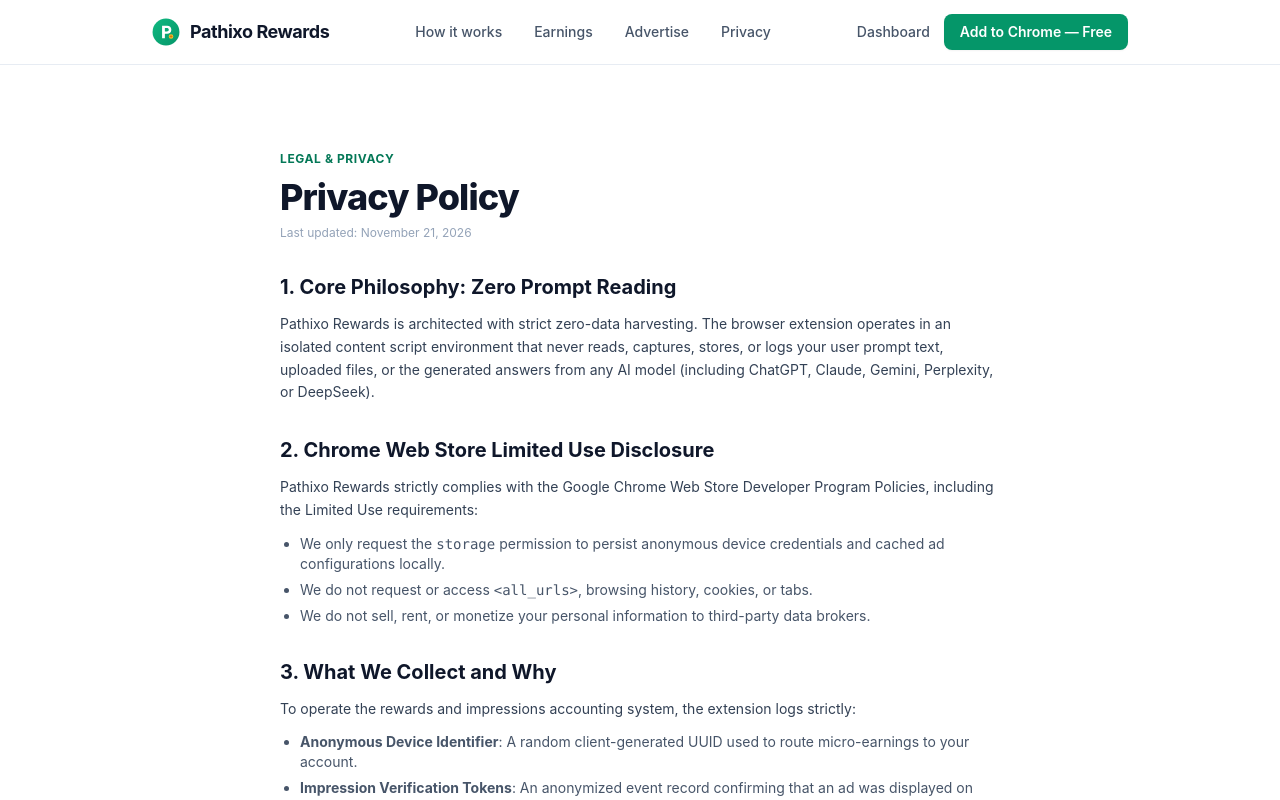
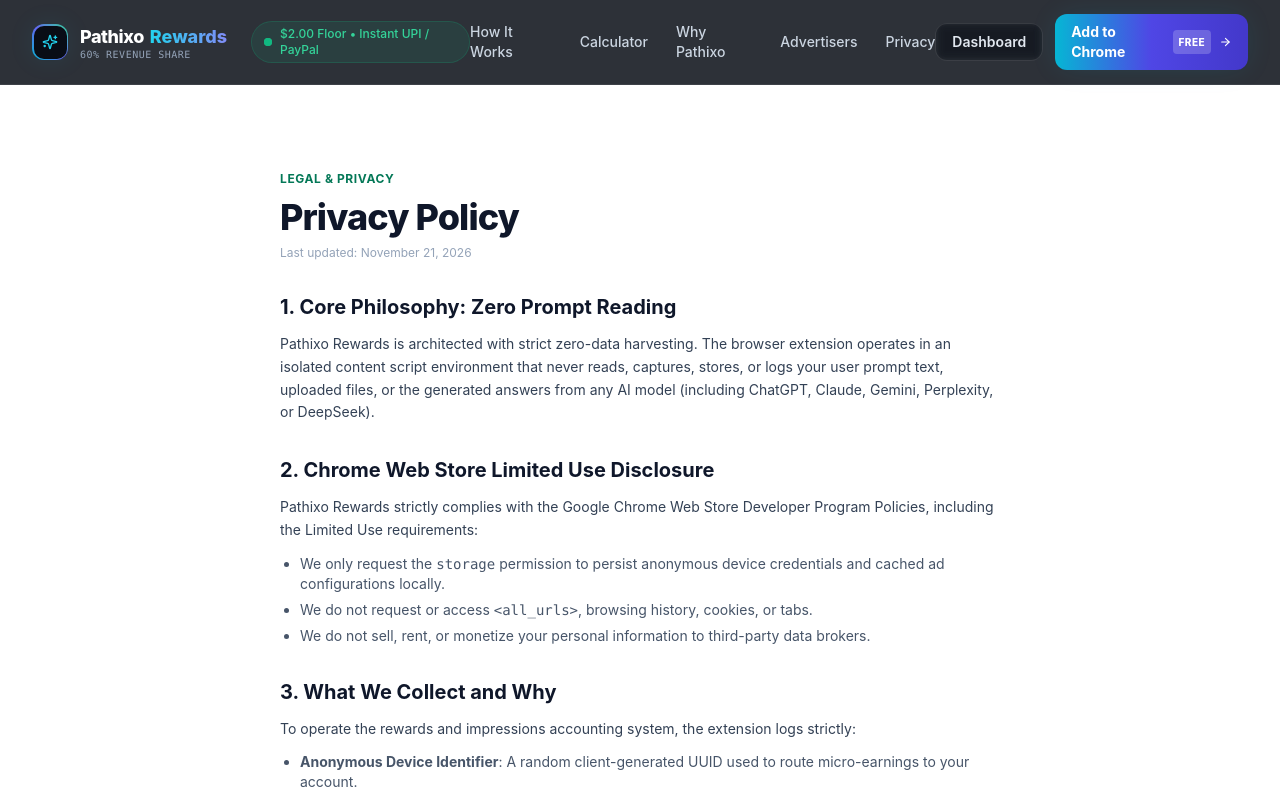
Before and after one commit to jhaabhijeet864/Pathixo_Rewards, a Next.js app in the folder apps/web/: page /privacy in a window 1280 px wide. Shown: the top 800 px of the page. Built offline with nearby package versions, Linux system fonts and the light colour scheme.

Commit message:
feat(web): build expansive 100% zoom responsive navbar with mobile drawer

```diff
--- a/apps/web/components/Navbar.tsx
+++ b/apps/web/components/Navbar.tsx
@@ -1,39 +1,68 @@
 'use client';
 
+import { useState } from 'react';
 import Link from 'next/link';
+import { Menu, X, ArrowRight, Shield, Zap, Sparkles } from 'lucide-react';
 
 export function Navbar() {
+  const [mobileMenuOpen, setMobileMenuOpen] = useState(false);
   const basePath = process.env.NEXT_PUBLIC_BASE_PATH || '';
+
   return (
-    <header className="sticky top-0 z-50 border-b border-slate-200/80 bg-white/95 backdrop-blur-sm">
-      <div className="mx-auto flex max-w-5xl items-center justify-between px-6 py-3.5">
-        {/* Brand */}
-        <Link href="/" className="flex items-center gap-2.5 transition-opacity hover:opacity-90">
-          <img src={`${basePath}/icon.svg`} alt="Pathixo Rewards" className="h-7 w-7 rounded-md" />
-          <span className="text-lg font-bold tracking-tight text-slate-900">Pathixo Rewards</span>
-        </Link>
+    <header className="sticky top-0 z-50 w-full border-b border-white/[0.08] bg-[#090d16]/85 backdrop-blur-xl transition-all">
+      <div className="mx-auto flex max-w-7xl items-center justify-between px-4 sm:px-6 lg:px-8 py-3.5">
 
-        {/* Navigation Links */}
-        <nav className="hidden items-center gap-8 text-sm font-medium text-slate-600 sm:flex">
-          <Link href="#how-it-works" className="transition-colors hover:text-slate-900">
-            How it works
+        {/* Brand Identity */}
+        <div className="flex items-center gap-6">
+          <Link href="/" className="group flex items-center gap-3 transition-transform hover:scale-[1.02]">
+            <div className="relative flex h-9 w-9 items-center justify-center rounded-xl bg-gradient-to-tr from-cyan-500 via-indigo-500 to-emerald-400 p-[1.5px] shadow-glow">
+              <div className="flex h-full w-full items-center justify-center rounded-[10px] bg-[#090d16]">
+                <Sparkles className="h-4 w-4 text-cyan-400 transition-transform group-hover:rotate-12" />
+              </div>
+            </div>
+            <div className="flex flex-col">
+              <div className="flex items-center gap-1.5">
+                <span className="text-lg font-extrabold tracking-tight text-white">Pathixo</span>
+                <span className="bg-gradient-to-r from-cyan-400 to-indigo-400 bg-clip-text text-lg font-extrabold text-transparent">Rewards</span>
+              </div>
+              <span className="text-[10px] font-mono tracking-wider text-slate-400 -mt-1">60% REVENUE SHARE</span>
+            </div>
           </Link>
-          <Link href="#calculator" className="transition-colors hover:text-slate-900">
-            Earnings
+
+          {/* Network Health Ticker */}
+          <div className="hidden lg:flex items-center gap-2 rounded-full border border-emerald-500/20 bg-emerald-500/10 px-3 py-1 text-xs font-medium text-emerald-400">
+            <span className="relative flex h-2 w-2">
+              <span className="absolute inline-flex h-full w-full animate-ping rounded-full bg-emerald-400 opacity-75"></span>
+              <span className="relative inline-flex h-2 w-2 rounded-full bg-emerald-500"></span>
+            </span>
+            <span>$2.00 Floor • Instant UPI / PayPal</span>
+          </div>
+        </div>
+
+        {/* Desktop Navigation Links */}
+        <nav className="hidden md:flex items-center gap-7 text-sm font-medium text-slate-300">
+          <Link href="#how-it-works" className="transition-colors hover:text-white">
+            How It Works
           </Link>
-          <Link href="/advertise" className="transition-colors hover:text-slate-900">
-            Advertise
+          <Link href="#calculator" className="transition-colors hover:text-white">
+            Calculator
           </Link>
-          <Link href="/privacy" className="transition-colors hover:text-slate-900">
+          <Link href="#comparison" className="transition-colors hover:text-white">
+            Why Pathixo
+          </Link>
+          <Link href="/advertise" className="transition-colors hover:text-cyan-400">
+            Advertisers
+          </Link>
+          <Link href="/privacy" className="transition-colors hover:text-white">
             Privacy
           </Link>
         </nav>
 
-        {/* Action Buttons */}
-        <div className="flex items-center gap-3.5">
+        {/* Desktop Action Buttons */}
+        <div className="hidden sm:flex items-center gap-3">
           <Link
             href="/dashboard"
-            className="text-sm font-medium text-slate-600 transition-colors hover:text-slate-900"
+            className="rounded-xl border border-white/[0.1] bg-white/[0.04] px-4 py-2 text-sm font-semibold text-slate-200 backdrop-blur-sm transition hover:bg-white/[0.08] hover:text-white hover:border-white/[0.18]"
           >
             Dashboard
           </Link>
@@ -41,12 +70,87 @@ export function Navbar() {
             href="https://github.com/jhaabhijeet864/Pathixo_Rewards"
             target="_blank"
             rel="noopener noreferrer"
-            className="inline-flex items-center justify-center rounded-lg bg-emerald-600 px-4 py-2 text-sm font-semibold text-white shadow-sm transition-colors hover:bg-emerald-700"
+            className="group relative inline-flex items-center gap-2 overflow-hidden rounded-xl bg-gradient-to-r from-cyan-500 via-indigo-600 to-indigo-700 px-4 py-2 text-sm font-bold text-white shadow-glow transition-all hover:opacity-95 hover:shadow-glow-indigo"
           >
-            Add to Chrome — Free
+            <span>Add to Chrome</span>
+            <span className="rounded bg-white/20 px-1.5 py-0.5 text-[10px] uppercase tracking-wider font-extrabold text-white">
+              Free
+            </span>
+            <ArrowRight className="h-3.5 w-3.5 transition-transform group-hover:translate-x-0.5" />
           </a>
         </div>
+
+        {/* Mobile Hamburger Button */}
+        <button
+          type="button"
+          onClick={() => setMobileMenuOpen(!mobileMenuOpen)}
+          className="flex md:hidden items-center justify-center rounded-lg border border-white/10 p-2 text-slate-300 hover:bg-white/5"
+          aria-label="Toggle mobile menu"
+        >
+          {mobileMenuOpen ? <X className="h-5 w-5" /> : <Menu className="h-5 w-5" />}
+        </button>
       </div>
+
+      {/* Mobile Dropdown Menu */}
+      {mobileMenuOpen && (
+        <div className="border-b border-white/10 bg-[#0c121e] px-6 py-5 md:hidden space-y-4 animate-in fade-in duration-200">
+          <nav className="flex flex-col gap-3.5 text-base font-medium text-slate-300">
+            <Link
+              href="#how-it-works"
+              onClick={() => setMobileMenuOpen(false)}
+              className="hover:text-white"
+            >
+              How It Works
+            </Link>
+            <Link
+              href="#calculator"
+              onClick={() => setMobileMenuOpen(false)}
+              className="hover:text-white"
+            >
+              Earnings Calculator
+            </Link>
+            <Link
+              href="#comparison"
+              onClick={() => setMobileMenuOpen(false)}
+              className="hover:text-white"
+            >
+              Why Pathixo vs Chatwait
+            </Link>
+            <Link
+              href="/advertise"
+              onClick={() => setMobileMenuOpen(false)}
+              className="hover:text-cyan-400"
+            >
+              Advertiser Space
+            </Link>
+            <Link
+              href="/privacy"
+              onClick={() => setMobileMenuOpen(false)}
+              className="hover:text-white"
+            >
+              Privacy &amp; Security
+            </Link>
+            <Link
+              href="/dashboard"
+              onClick={() => setMobileMenuOpen(false)}
+              className="hover:text-white text-emerald-400 font-semibold"
+            >
+              User Dashboard ($2 Cashout)
+            </Link>
+          </nav>
+          <div className="pt-2">
+            <a
+              href="https://github.com/jhaabhijeet864/Pathixo_Rewards"
+              target="_blank"
+              rel="noopener noreferrer"
+              className="flex w-full items-center justify-center gap-2 rounded-xl bg-gradient-to-r from-cyan-500 to-indigo-600 py-3 text-center text-sm font-bold text-white shadow-glow"
+            >
+              <span>Add to Chrome — Free Extension</span>
+              <ArrowRight className="h-4 w-4" />
+            </a>
+          </div>
+        </div>
+      )}
     </header>
   );
 }
```
